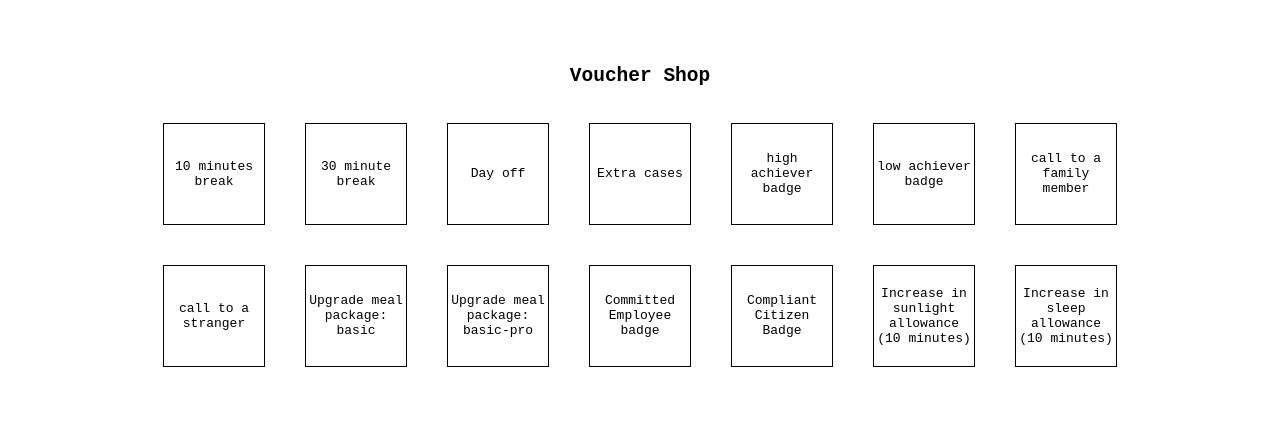
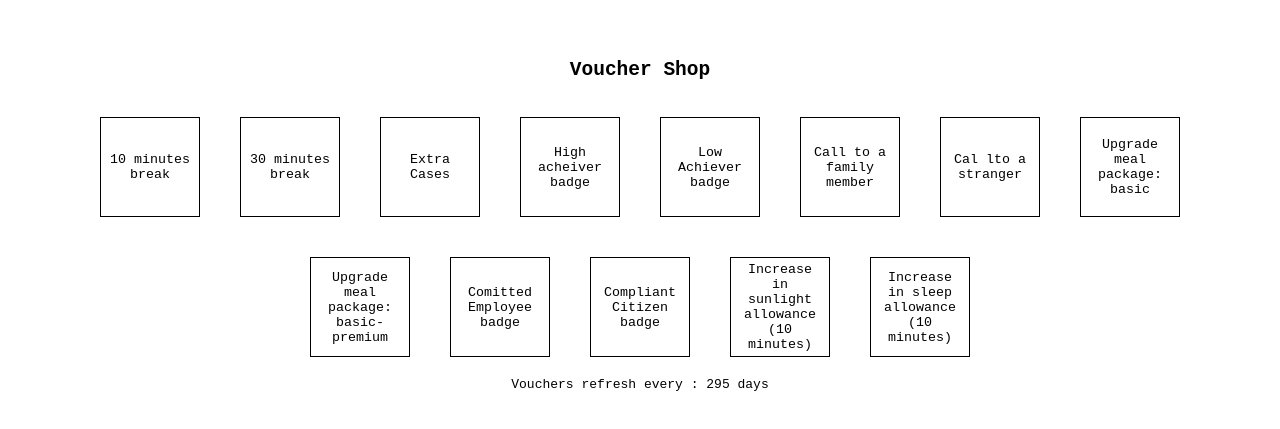
Before and after one commit to lewisPratt/theAdministrator, a React (Vite) app: page /VoucherShop in a window 1280 px wide. Shown: the part 195-624 px from the top of the page. Built offline with nearby package versions, Linux system fonts and the light colour scheme.

Commit message:
feat: enhance VoucherShop component with detailed voucher structure and confirmation prompts. Improved styling and loading state management.

```diff
--- a/src/App.css
+++ b/src/App.css
@@ -138,6 +138,7 @@ h5 {
 
 #command-typing-container {
   width: 390px;
+  margin: auto;
 }
 
 #main-content {
@@ -204,7 +205,7 @@ h5 {
 
 .commands-container {
   width: 90%;
-  margin-top:50px;
+  margin-top: 50px;
 }
 
 .commands-container:last-child {
@@ -652,6 +653,14 @@ Voucher shop
   flex-direction: column;
   justify-content: center;
   align-items: center;
+  transition: .8s;
+}
+
+.voucher-box:focus,
+.voucher-box:hover {
+  scale: 1.3;
+  background-color: #2c3e50;
+  color: white;
 }
 
 
@@ -761,9 +770,10 @@ Inbox
 /*
 NAV styling
 */
-.error-text{
-  color:lightcoral;
+.error-text {
+  color: lightcoral;
 }
+
 #slug-p {
   margin-right: 20px;
   font-size: .7rem;
@@ -778,7 +788,7 @@ NAV styling
   border: 1px solid #C4C4C0;
   padding: 1px 10px;
   font-family: monospace;
-  margin-left:20px;
+  margin-left: 20px;
 }
 
 #nav-submit-button {
@@ -812,6 +822,11 @@ NAV styling
   left: 50%;
   top: 0;
   background-color: #FFFFFF;
+  transition: .6s;
+}
+
+#notification-text-container:hover {
+  outline: 1px solid;
 }
 
 .new-message-entrance {
@@ -838,14 +853,17 @@ NAV styling
 
 #notification-text-container {
   cursor: pointer;
+  transition: .6s;
+  padding: 5px;
 }
 
 #commands-list-container {
   position: absolute;
   top: 100%;
 }
+
 #commands-list-container li {
-list-style: none;
+  list-style: none;
 }
 
 /*
--- a/src/App.tsx
+++ b/src/App.tsx
@@ -4,7 +4,7 @@ import WorkDes from "./WorkDes";
 import TranscriptRev from "./TranscriptRev";
 import "./App.css";
 import ScoreTracker from "./ScoreTracker";
-import { LoaderCircle, ChevronRightCircle } from "lucide-react";
+import { LoaderCircle } from "lucide-react";
 import VoucherShop from "./VoucherShop";
 import CommandCentre from "./CommandCentre";
 import Login from "./Login";
@@ -49,6 +49,8 @@ function App() {
   //may adjust when moving to localstorage for game progress (record if its been dismissed locally and conditionally render)
   useEffect(() => {
     if (adminName === "") {
+
+
       setInstructionsPrompt(true);
     }
   }, [adminName]);
--- a/src/NewMessage.tsx
+++ b/src/NewMessage.tsx
@@ -1,13 +1,16 @@
 import { X } from "lucide-react";
 import type { Dispatch, SetStateAction } from "react";
-import { useState } from "react";
+import { useState, useContext } from "react";
 import { useNavigate } from "react-router-dom";
+import { CurrentSlugContext } from "./context_providers/CurrentSlugContext";
 interface newMessageProps {
   messageStateSetter: Dispatch<SetStateAction<boolean>>;
 }
 export default function NewMessage({ messageStateSetter }: newMessageProps) {
   const [entered, setEntered] = useState<boolean>(false);
   const [closing, setClosing] = useState<boolean>(false);
+    const {currentSlug, setCurrentSlug} = useContext(CurrentSlugContext)
+
   const navigate = useNavigate();
 
   //handle the notification state dependant on which animation has just ended
@@ -26,6 +29,7 @@ export default function NewMessage({ messageStateSetter }: newMessageProps) {
 
   function visitInbox(){
     setClosing(true)
+    setCurrentSlug("nav.inbox")
      navigate("/Inbox")
   }
 
@@ -44,7 +48,8 @@ export default function NewMessage({ messageStateSetter }: newMessageProps) {
         <X size={15} />
       </div>
       <div onClick={visitInbox}id="notification-text-container">
-        <p>New Message: Welcome to your new role!</p>
+        <h3>New Message!</h3>
+        <p>Welcome to your new role!</p>
         <p>Your duties have been upgraded and now include the rev....</p>
       </div>
     </div>
--- a/src/VoucherShop.tsx
+++ b/src/VoucherShop.tsx
@@ -1,28 +1,84 @@
 import { useNavigate } from "react-router-dom";
 import { useEffect, useState } from "react";
 import { LoaderCircle } from "lucide-react";
+
+interface VoucherShape {
+  voucherName: string;
+}
 
 export default function VoucherShop() {
   const [typedCommand, setTypedCommand] = useState<string>("");
   const [errorState, setErrorState] = useState<boolean>(false);
   const [loadingState, setLoadingState] = useState<boolean>(true);
+  const [confirming, setConfirming] = useState<VoucherShape | null>(null);
 
   const navigate = useNavigate();
   const vouchers = [
-    "10 minutes break",
-    "30 minute break",
-    "Day off",
-    "Extra cases",
-    "high achiever badge",
-    "low achiever badge",
-    "call to a family member",
-    "call to a stranger",
-    "Upgrade meal package: basic",
-    "Upgrade meal package: basic-pro",
-    "Committed Employee badge",
-    "Compliant Citizen Badge",
-    "Increase in sunlight allowance (10 minutes)",
-    "Increase in sleep allowance (10 minutes)",
+    {
+      name: "10 minutes break",
+      cost: 100,
+      desc: "Deserunt nostrud est ex dolore ad ex officia elit.",
+    },
+    {
+      name: "30 minutes break",
+      cost: 100,
+      desc: "Deserunt nostrud est ex dolore ad ex officia elit.",
+    },
+    {
+      name: "Extra Cases",
+      cost: 100,
+      desc: "Deserunt nostrud est ex dolore ad ex officia elit.",
+    },
+    {
+      name: "High acheiver badge",
+      cost: 100,
+      desc: "Deserunt nostrud est ex dolore ad ex officia elit.",
+    },
+    {
+      name: "Low Achiever badge",
+      cost: 100,
+      desc: "Deserunt nostrud est ex dolore ad ex officia elit.",
+    },
+    {
+      name: "Call to a family member",
+      cost: 100,
+      desc: "Deserunt nostrud est ex dolore ad ex officia elit.",
+    },
+    {
+      name: "Cal lto a stranger",
+      cost: 100,
+      desc: "Deserunt nostrud est ex dolore ad ex officia elit.",
+    },
+    {
+      name: "Upgrade meal package: basic",
+      cost: 100,
+      desc: "Deserunt nostrud est ex dolore ad ex officia elit.",
+    },
+    {
+      name: "Upgrade meal package: basic-premium",
+      cost: 100,
+      desc: "Deserunt nostrud est ex dolore ad ex officia elit.",
+    },
+    {
+      name: "Comitted Employee badge",
+      cost: 100,
+      desc: "Deserunt nostrud est ex dolore ad ex officia elit.",
+    },
+    {
+      name: "Compliant Citizen badge",
+      cost: 100,
+      desc: "Deserunt nostrud est ex dolore ad ex officia elit.",
+    },
+    {
+      name: "Increase in sunlight allowance (10 minutes)",
+      cost: 100,
+      desc: "Deserunt nostrud est ex dolore ad ex officia elit.",
+    },
+    {
+      name: "Increase in sleep allowance (10 minutes)",
+      cost: 100,
+      desc: "Deserunt nostrud est ex dolore ad ex officia elit.",
+    },
   ];
   function handleCommand(e: React.SubmitEvent<HTMLFormElement>) {
     e.preventDefault();
@@ -33,15 +89,21 @@ export default function VoucherShop() {
         setErrorState(false);
         break;
       default:
-         e.currentTarget.reset();
+        e.currentTarget.reset();
         setErrorState(true);
         break;
     }
   }
-  useEffect(()=>{
+  useEffect(() => {
     setTimeout(setLoadingState, 2000, false);
-  })
-
+  });
+  function confirmChoice(e: React.MouseEvent<HTMLButtonElement>) {
+    alert(
+      "are you sure you want to buy the " +
+        e.currentTarget.dataset.voucherName +
+        " voucher?",
+    );
+  }
 
   return (
     <>
@@ -56,10 +118,22 @@ export default function VoucherShop() {
           </div>
           <section id="voucher-items-container">
             {vouchers.map((voucher) => {
-              return <div className="voucher-box">{voucher}</div>;
+              return (
+                <button
+                  className="voucher-box"
+                  data-voucher-name={voucher}
+                  onClick={(e) => {
+                    confirmChoice(e);
+                  }}
+                >
+                  {voucher.name}
+                </button>
+              );
             })}
           </section>
-
+          <section>
+            <p>Vouchers refresh every : 295 days</p>
+          </section>
         </section>
       )}
     </>
```
